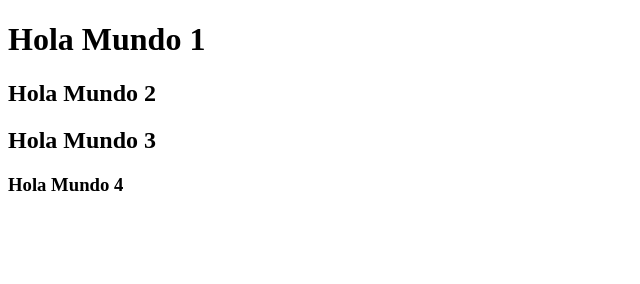
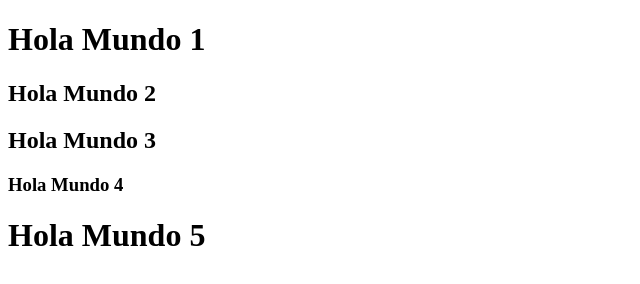
Before and after one commit to lebermeo1/MDS202502-02, a plain HTML site: page index.html in a window 1280 px wide. Shown: the whole page, without its empty margins (0-640 px from the left). Drawn offline with Linux system fonts and the light colour scheme.

Commit message:
Mi primer cambio en la Rama

```diff
--- a/index.html
+++ b/index.html
@@ -14,7 +14,7 @@
     <h2> Hola Mundo 2</h2>
     <h2> Hola Mundo 3</h2>
     <h3> Hola Mundo 4</h3>
-
+    <h1> Hola Mundo 5</h3>
 
 </body>
 </html>
```
